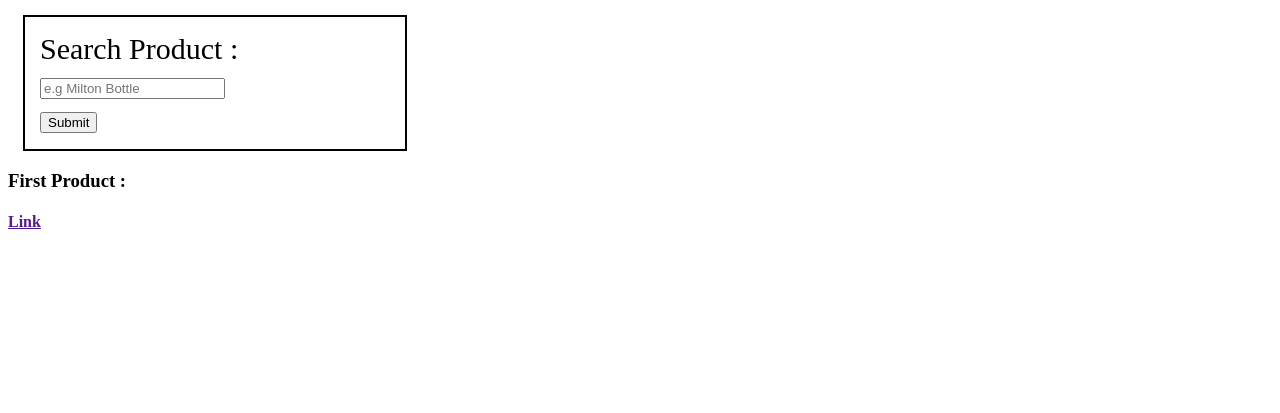
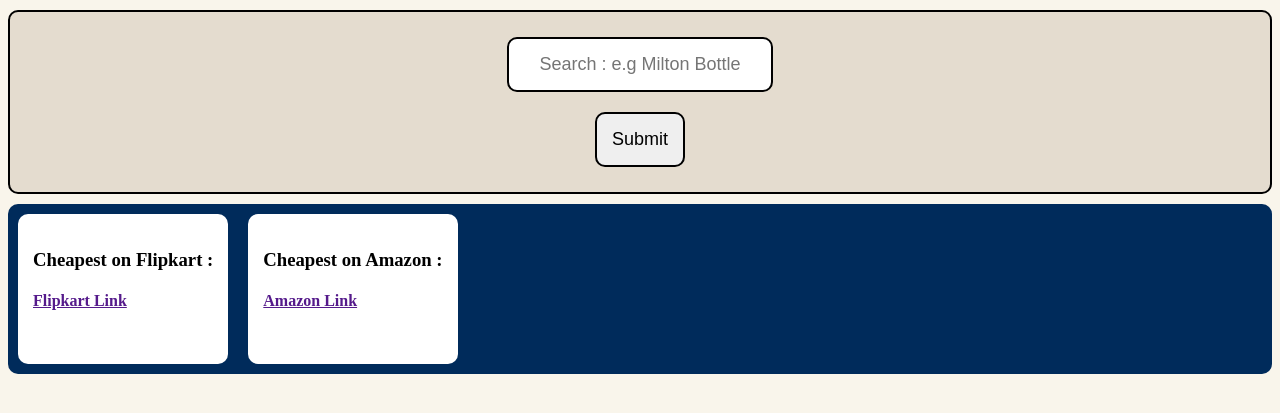
Before and after one commit to kosspbl/comparatea, a Flask app: page / in a window 1280 px wide. Shown: the top 413 px of the page. Run offline with Flask 3, Linux system fonts and the light colour scheme.

Commit message:
added amazon.py and change css - now cheapest option from amazon and flipkart is shown - made things a little prettier than before in css

```diff
--- /dev/null
+++ b/amazon.py
@@ -0,0 +1,74 @@
+##--------------AMAZON--------------
+import requests
+from bs4 import BeautifulSoup
+
+headers = {
+    'User-Agent': 'Mozilla/5.0 (Windows NT 6.1) AppleWebKit/537.36 (KHTML, like Gecko) Chrome/41.0.2228.0 Safari/537.36'
+}
+
+def first_name(term):
+
+    urlf = "https://www.amazon.in/s?k=" + str(term).replace(" ", "+")
+
+    ########################## ----- Amazon Related ----- #########################
+
+    rf = requests.get(urlf, headers = headers)
+
+    print(rf)
+
+    #for amazon
+    soupa = BeautifulSoup(rf.text, "html.parser")
+
+    #amazon product data lists
+    a_product_prices = []
+    a_product_names = []
+    a_product_links = []
+    a_product_pics = []
+
+    ####amazon PRODUCTS
+
+    #for storing product names
+    n1 = soupa.find_all("img", class_ = "s-image", alt = True)
+
+    for i in n1:
+        a = i['alt']
+        a_product_names.append(a)
+
+    #for storing prices
+    p1 = soupa.find_all("span", class_ = "a-price-whole")
+
+    for j in p1:
+        a = str(j.text).replace(",","")
+        a_product_prices.append(int(a.replace(".","")))
+
+    #for storing product links
+    l1 = soupa.find_all('a', class_ = "a-link-normal s-underline-text s-underline-link-text s-link-style a-text-normal", href = True)
+
+    for k in l1:
+        a = k['href']
+        a_product_links.append(a)
+
+
+    # for storing product pics
+    pics1 = soupa.find_all("img", class_ = "s-image", src = True)
+
+    for l in pics1:
+        a = l['src']
+        a_product_pics.append(a)
+
+    ##Gettings rid of sponsored items
+    a_product_links = a_product_links[4:12]
+    a_product_prices = a_product_prices[4:12]
+    a_product_names = a_product_names[4:12]
+    a_product_pics = a_product_pics[4:12]
+
+     ##-----Bubble sorting all 4 lists of amazon
+    for m in range(len(a_product_prices)) :
+        for n in range(len(a_product_prices) - 1 - m) :
+            if (a_product_prices[n + 1] < a_product_prices[n]):
+                a_product_prices[n], a_product_prices[n + 1] = a_product_prices[n + 1], a_product_prices[n]
+                a_product_names[n], a_product_names[n + 1] = a_product_names[n + 1], a_product_names[n]
+                a_product_links[n], a_product_links[n + 1] = a_product_links[n + 1], a_product_links[n]
+                a_product_pics[n], a_product_pics[n + 1] = a_product_pics[n + 1], a_product_pics[n]
+
+    return str(a_product_names[0]), int(a_product_prices[0]), "https://amazon.in" + str(a_product_links[0]), str(a_product_pics[0])
--- a/app.py
+++ b/app.py
@@ -1,4 +1,7 @@
 from flask import Flask, request, render_template #importing flask libraries
+import flipkart
+import amazon
+
 
 print("This is app.py")
 
@@ -7,15 +10,41 @@
 @app.route('/', methods = ["GET", "POST"])
 def index_page():
     search_key = ""
-    filename = ""
-    link = ""
-    pics = ""
+
+    #for flipkart
+    fProductName = ""
+    fLink = ""
+    fPics = ""
+    fPrice = ""
+
+    #for amazon
+    aProductName = ""
+    aLink = ""
+    aPics = ""
+    aPrice = ""
+
+    #for declaring winnner
+    fwin = ""
+    awin = ""
+
+
     if request.method == "POST" :
-        import flipkart
         search_key = str(request.form.get("name"))
         search_key.replace(" ", "+")
-        filename, link, pics = flipkart.first_name(search_key)
-    return render_template('index.html', result1 = "First Product :  " + str(filename), result2 = link, result3 = pics)
+        fProductName, fPrice, fLink, fPics = flipkart.first_name(search_key)
+        aProductName, aPrice, aLink, aPics = amazon.first_name(search_key)
+
+        if fPrice <= aPrice:
+            fwin = "Winner"
+        else:
+            awin = "Winner"
+    return render_template('index.html',
+                           result01 = fwin, result02 = awin,
+                           result1 = "Cheapest on Flipkart : " + str(fProductName),
+                           result2 = fLink, result3 = fPics,
+                           result4 = "Cheapest on Amazon : " + str(aProductName),
+                           result5 = aLink, result6 = aPics,
+                           resultp1 = fPrice, resultp2 = aPrice)
 
 if __name__ == '__main__':
     app.run()
--- a/static/styles.css
+++ b/static/styles.css
@@ -1,7 +1,49 @@
-#f1 {
-    margin : 15px;
-    width : 350px;
+@media (orientation: landscape) {
+  body {
+    flex-direction: row;
+  }
+}
+
+@media (orientation: portrait) {
+  body {
+    flex-direction: column;
+  }
+}
+
+body {
+    background-color : #F9F5EB;
+}
+
+#f1, #name-user, #btn {
+    margin : 10px auto;
     border : 2px solid black;
     padding : 15px;
-    font-size : 30px;
+    font-size : 18px;
+    border-radius : 10px;
+    text-align : center;
 }
+
+#f1 {
+    background-color : #E4DCCF;
+}
+
+#win {
+    color : red;
+}
+
+.flex-box {
+    display : flex;
+    background-color : #002B5B;
+    border-radius : 10px;
+}
+
+.flex-box > div {
+    background-color: #ffffff;
+    margin: 10px;
+    padding: 15px;
+    border-radius : 10px;
+}
+
+img {
+    height : 250px;
+}
--- a/templates/index.html
+++ b/templates/index.html
@@ -7,16 +7,35 @@
         <link rel="stylesheet" href='/static/styles.css'>
     </head>
     <body>
+
         <div id = "f1">
-        <form action = "{{url_for("index_page")}}" method = "post" id = "form1">
-            <label for = "name">Search Product : </label>
-            <input type = "text" id = "name-user" name = "name" placeholder = "e.g Milton Bottle">
-        </form>
-        <button type="submit" form = "form1">Submit</button>
+
+            <form action = "{{url_for("index_page")}}" method = "post" id = "form1">
+                <input type = "text" id = "name-user" name = "name" placeholder = "Search : e.g Milton Bottle">
+            </form>
+            <button id = "btn" type="submit" form = "form1">Submit</button>
 
         </div>
-        <h3>{{result1}}</h3>
-        <h4><a href = "{{result2}}">Link</a></h4>
-        <img src = "{{result3}}">
+
+        <div class = "flex-box">
+
+            <div class = "flipkart">
+                <h2 id = "win">{{result01}}</h2>
+                <h3>{{result1}}</h3>
+                <h4>{{resultp1}}</h4>
+                <h4><a href = "{{result2}}">Flipkart Link</a></h4>
+                <img src = "{{result3}}">
+            </div>
+
+            <div class = "amazon">
+                <h2 id = "win">{{result02}}</h2>
+                <h3>{{result4}}</h3>
+                <h4>{{resultp2}}</h4>
+                <h4><a href = "{{result5}}">Amazon Link</a></h4>
+                <img src = "{{result6}}">
+            </div>
+
+        </div>
+
     </body>
 </html>
```
Also changed, not shown: flipkart.py (+5 -5 lines).
